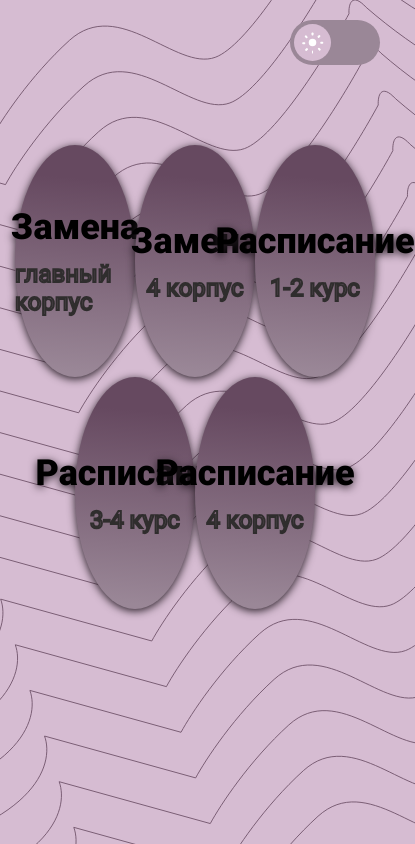
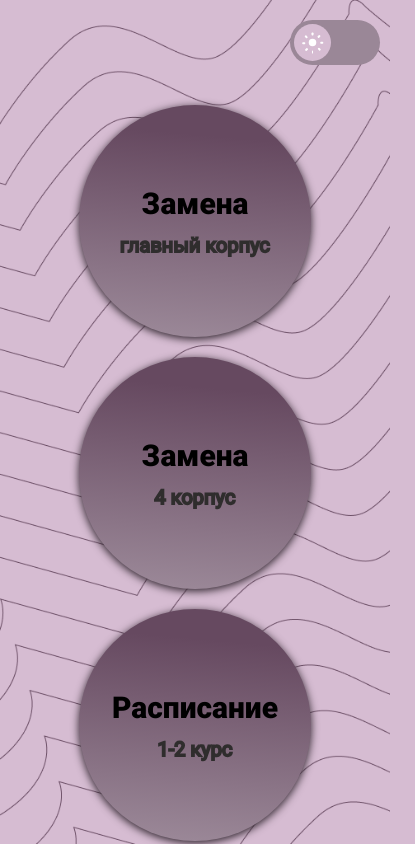
Before and after one commit to The73756/replacement-parser, a React (Create React App) app: page / in a window 390 px wide. Shown: the top 844 px of the page, 415 px wide, since content can reach past the window. Built offline with nearby package versions, Linux system fonts and the light colour scheme.

Commit message:
add basic adaptive

```diff
--- a/src/components/Header/Header.module.scss
+++ b/src/components/Header/Header.module.scss
@@ -5,6 +5,10 @@
   margin-top: 20px;
   margin-bottom: 80px;
   transition: color var(--dur) ease-in-out;
+
+  @media (max-width: 768px) {
+    margin-bottom: 40px;
+  }
 }
 
 .prevBtn {
@@ -14,4 +18,9 @@
   color: var(--text-color);
   background-color: var(--btn-color);
   transition: background-color var(--dur) ease-in-out, color var(--dur) ease-in-out;
+
+  @media (max-width: 576px) {
+    padding: 10.5px 35px;
+    font-size: 20px;
+  }
 }
--- a/src/components/ReplBlock/ReplBlock.module.scss
+++ b/src/components/ReplBlock/ReplBlock.module.scss
@@ -13,16 +13,38 @@
   color: #fff;
   background: var(--linear-gradient);
   filter: drop-shadow(0 2px 4px #281e26);
+
+  @media (max-width: 768px) {
+    grid-column: 1 span;
+    grid-row: auto;
+    width: 100%;
+    height: 232px;
+  }
 }
 
 .item:nth-child(4) {
   grid-column: 2 / 4;
   grid-row: 2 span;
+
+  @media (max-width: 768px) {
+    grid-column: 1 span;
+    grid-row: auto;
+  }
 }
 
 .item:nth-child(5) {
   grid-column: 4 / 6;
   grid-row: 2  2 span;
+
+  @media (max-width: 768px) {
+    grid-column: 2 span;
+    grid-row: auto;
+    margin: 0 auto;
+  }
+
+  @media (max-width: 576px) {
+    grid-column: 1 span;
+  }
 }
 
 .changed {
@@ -37,6 +59,10 @@
   font-size: 36px;
   color: var(--text-color);
   transition: color var(--dur) ease-in-out;
+
+  @media (max-width: 576px) {
+    font-size: 30px;
+  }
 }
 
 .descr {
@@ -48,6 +74,10 @@
   -webkit-text-stroke: 2px var(--main-text-color);
   color: var(--main-text-color);
   transition: color var(--dur) ease-in-out, -webkit-text-stroke var(--dur) ease-in-out;
+
+  @media (max-width: 576px) {
+    font-size: 20px;
+  }
 }
 
 .link {
--- a/src/components/ThemeChecker/index.jsx
+++ b/src/components/ThemeChecker/index.jsx
@@ -55,7 +55,6 @@ export const ThemeChecker = () => {
           name='theme'
           value='dark'
         />
-        <div className={styles.theme__fill}></div>
         <span className={styles.theme__icon}>
           <span className={styles.theme__iconPart}></span>
           <span className={styles.theme__iconPart}></span>
--- a/src/scss/main.scss
+++ b/src/scss/main.scss
@@ -62,7 +62,7 @@ body {
   min-height: 100%;
   font-size: calc(var(--index) / 2);
   color: var(--text-color);
-  background-image: url("../assets/img/bg.svg");
+  background-image: url("../assets/img/bg.png");
   background-position: 0 0;
   background-size: cover;
   background-repeat: repeat-y;
@@ -107,6 +107,17 @@ a {
   justify-items: center;
   grid-template-columns: repeat(6, 1fr);
   grid-template-rows: repeat(2, 232px);
+
+  @media (max-width: 768px) {
+    grid-template-columns: repeat(2, 1fr);
+    grid-template-rows: auto;
+    gap: 20px;
+  }
+
+  @media (max-width: 576px) {
+    grid-template-columns: repeat(1, 1fr);
+    gap: 20px;
+  }
 }
 
 .wrapper {
```
Also changed, not shown: src/assets/img/bg.png (added), src/assets/img/bg.svg (deleted).
